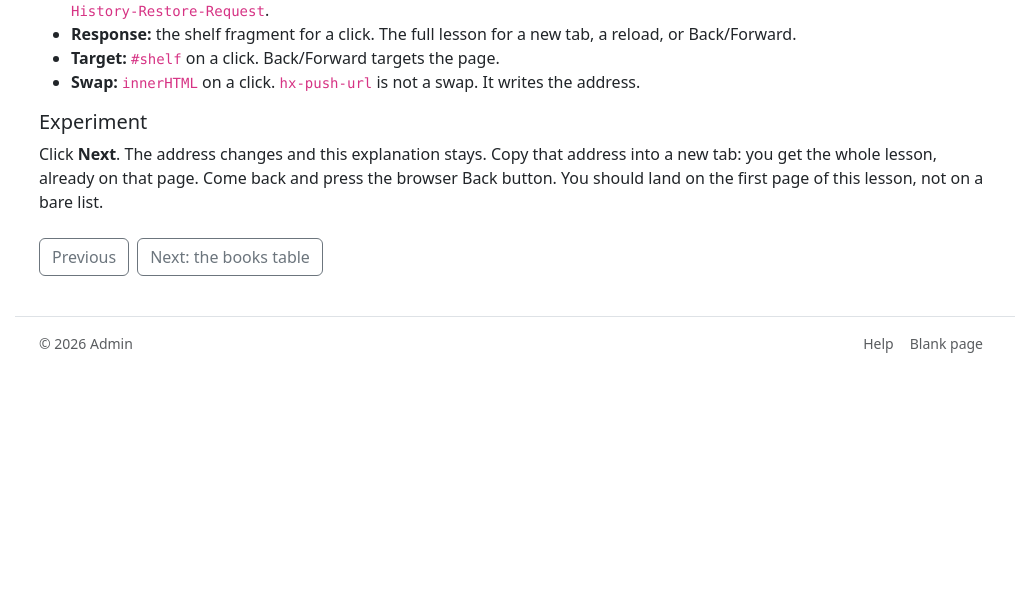
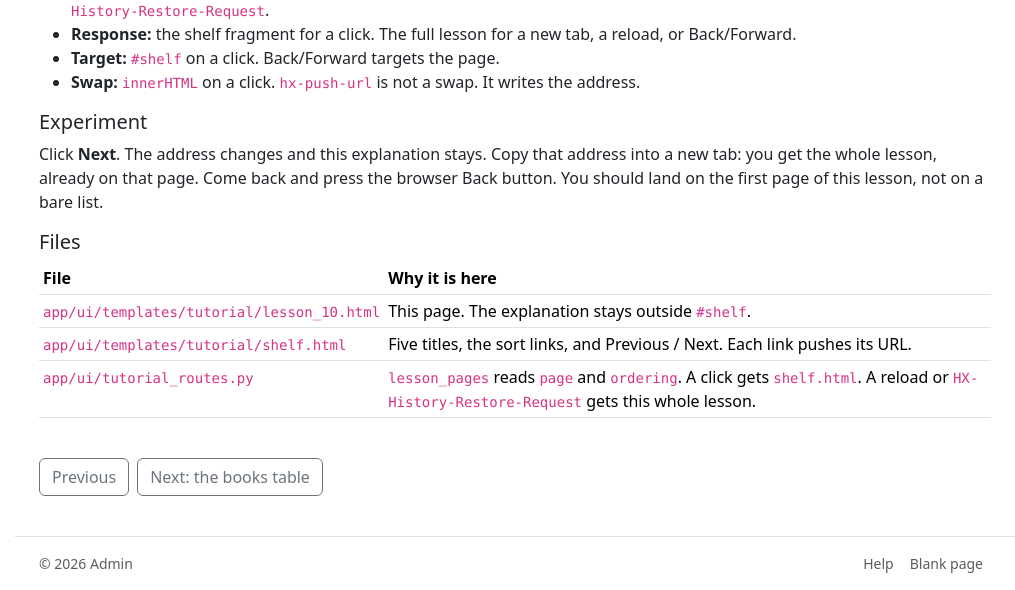
Before and after one commit to tgogos/htmx-bootstrap-tutorial, a FastAPI app: template app/ui/templates/tutorial/lesson_10.html in a window 1280 px wide. Shown: the part 959-1549 px from the top of the page, without its empty margins (265-1280 px from the left). Before the commit the page ends 1312 px from the top, so only its background shows below. Run offline with FastAPI, Linux system fonts and the light colour scheme; the template is opened without the code that fills it, so the values that code supplies are empty; parts of the project's set-up code (start-up, migrations or seed data) failed here and were passed over; some libraries are stand-ins or nearby versions.

Commit message:
List the files lesson 10 uses so the shelf and the full-page restore are easy to find.
Co-authored-by: Cursor <cursoragent@cursor.com>

```diff
--- a/app/ui/templates/tutorial/lesson_10.html
+++ b/app/ui/templates/tutorial/lesson_10.html
@@ -35,6 +35,32 @@
 <h2 class="h5">Experiment</h2>
 <p>Click <strong>Next</strong>. The address changes and this explanation stays. Copy that address into a new tab: you get the whole lesson, already on that page. Come back and press the browser Back button. You should land on the first page of this lesson, not on a bare list.</p>
 
+<h2 class="h5">Files</h2>
+<div class="table-responsive">
+  <table class="table table-sm">
+    <thead>
+      <tr>
+        <th scope="col">File</th>
+        <th scope="col">Why it is here</th>
+      </tr>
+    </thead>
+    <tbody>
+      <tr>
+        <td><code>app/ui/templates/tutorial/lesson_10.html</code></td>
+        <td>This page. The explanation stays outside <code>#shelf</code>.</td>
+      </tr>
+      <tr>
+        <td><code>app/ui/templates/tutorial/shelf.html</code></td>
+        <td>Five titles, the sort links, and Previous / Next. Each link pushes its URL.</td>
+      </tr>
+      <tr>
+        <td><code>app/ui/tutorial_routes.py</code></td>
+        <td><code>lesson_pages</code> reads <code>page</code> and <code>ordering</code>. A click gets <code>shelf.html</code>. A reload or <code>HX-History-Restore-Request</code> gets this whole lesson.</td>
+      </tr>
+    </tbody>
+  </table>
+</div>
+
 <p class="mt-4 d-flex gap-2">
   <a class="btn btn-outline-secondary" href="/ui/tutorial/9">Previous</a>
   <a class="btn btn-outline-secondary" href="/ui/tutorial/11">Next: the books table</a>
```
